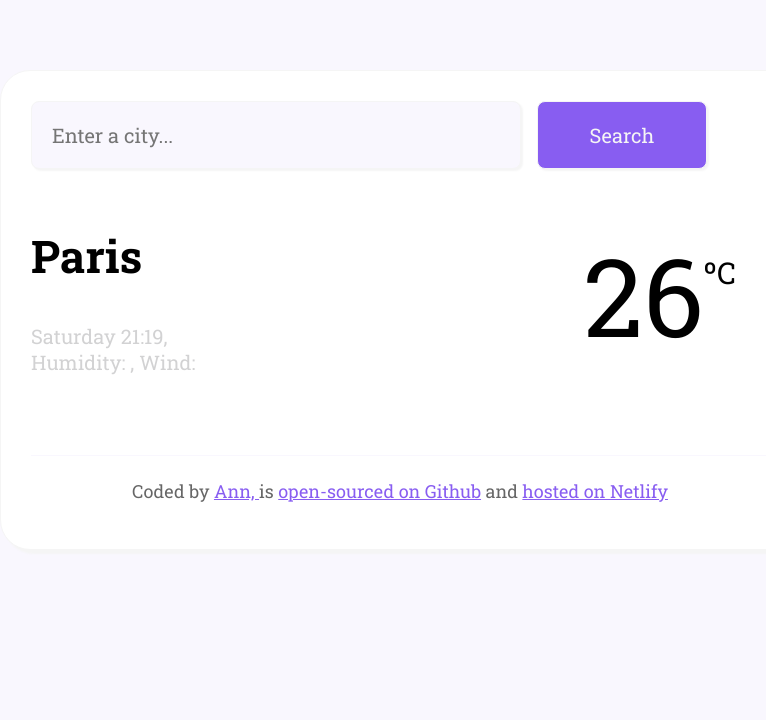
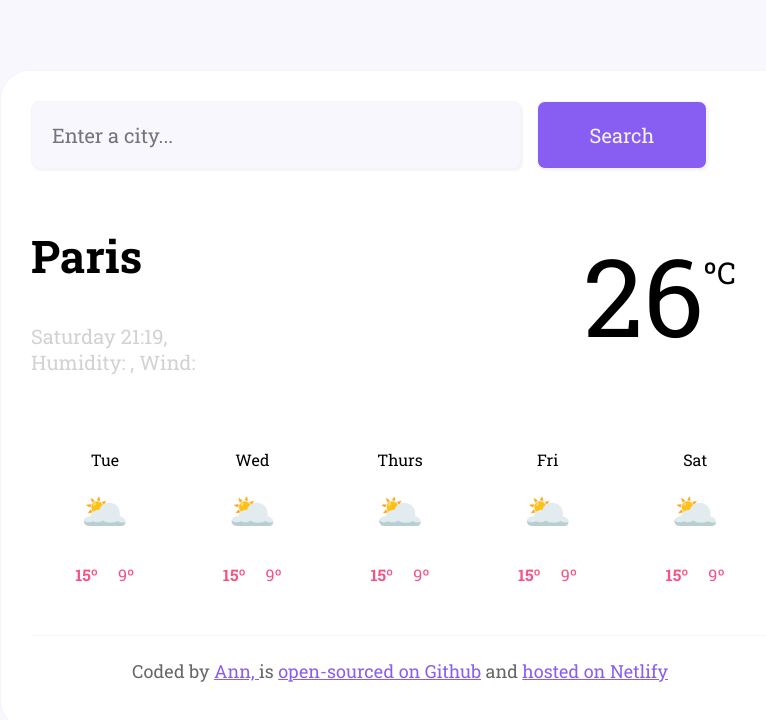
Before and after one commit to anntachie/Vanilla-Weather-Project, a plain HTML site: page index.html in a window 1280 px wide. Shown: the whole page, without its empty margins (240-1006 px from the left). Drawn offline with nearby package versions, Linux system fonts and the light colour scheme; no server answers.

Commit message:
added the forecast HTML from JavaScript

```diff
--- a/index.html
+++ b/index.html
@@ -28,6 +28,7 @@
         </div>
         <div class="temperature"><span ><span id="icon"></span></span><span class="degree" id="current-temperature">26</span><span class="celsius">ºC</span> </div>
     </div>
+<div class="weather-forecast" id="weather-forecast"></div>
 </section>
 </div>
 
--- a/src/index.js
+++ b/src/index.js
@@ -20,6 +20,30 @@ function searchCity(city) {
     let apiUrl = `https://api.shecodes.io/weather/v1/current?query=${city}&key=${apiKey}&units=metric`;
     axios.get(apiUrl).then(displayTemperature);
 }
+
+function displayForecast(){
+    let forecastElement = document.querySelector("#weather-forecast");
+
+let days =["Tue" , "Wed" ,"Thurs", "Fri", "Sat"];
+let forecastHtml=""
+    days.forEach(function(day){
+    forecastHtml = forecastHtml +
+
+
+
+ `<div class="weather-forecast-day">
+<div class="weather-forecast-date">${day}</div>
+<div class="weather-forecast-icon">🌥️</div>
+<div class="weather-forecast-temperatures">
+ <div class="weather-forecast-temperature"><strong>15º</strong></div>
+ <div class="weather-forecast-temperature">9º</div>
+    </div>
+    </div>`;});
+
+
+forecastElement.innerHTML = forecastHtml}
+
+
 
 
 function searchSubmit(event){
@@ -57,3 +81,5 @@ let searchForm = document.querySelector("#search-form");
 
 
     currentDateElement.innerHTML = formatDate(currentDate);
+
+displayForecast();
--- a/src/style.css
+++ b/src/style.css
@@ -85,3 +85,24 @@ color: rgba(0, 0, 0, 0.6);}
 }
 
 a{color: #885DF1;}
+
+
+.weather-forecast-temperatures{display: flex;
+justify-content: center;
+text-align: center;
+color: #F65282;
+margin-top: 25px;}
+
+.weather-forecast-icon{font-size:38px;
+text-align: center;
+}
+
+.weather-forecast-temperature{padding: 0 10px;}
+
+.weather-forecast-date{margin-bottom: 10px;}
+
+.weather-forecast{display: flex;
+justify-content: space-around;}
+
+.weather-forecast-day{text-align: center;
+line-height: 40px;}
```
